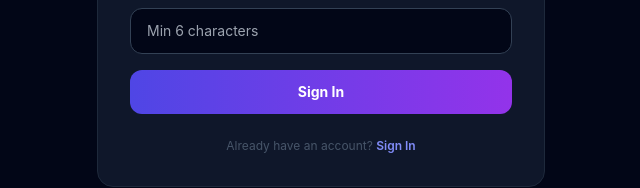
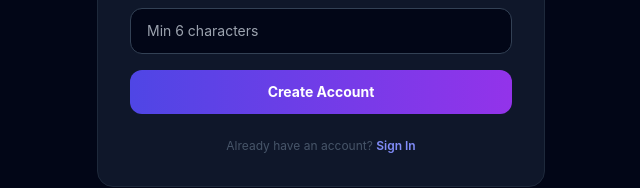
Before and after one commit to geetagupta19704-commits/godmode, a Next.js app: page /auth in a window 1280 px wide. Shown: the part 491-679 px from the top of the page, without its empty margins (319-959 px from the left). Built offline with nearby package versions, Linux system fonts and the light colour scheme; no server answers.

Commit message:
Fix typo in button text condition

```diff
--- a/app/auth/page.tsx
+++ b/app/auth/page.tsx
@@ -112,7 +112,7 @@ export default function AuthPage() {
               type="submit" disabled={loading}
               className="w-full py-3 rounded-xl bg-gradient-to-r from-indigo-600 to-purple-600 hover:from-indigo-500 hover:to-purple-500 text-white font-bold text-sm transition disabled:opacity-50"
             >
-              {loading ? "..." : mode === "signap" ? "Create Account" : "Sign In"}
+              {loading ? "..." : mode === "signup" ? "Create Account" : "Sign In"}
             </button>
           </form>
 
```
